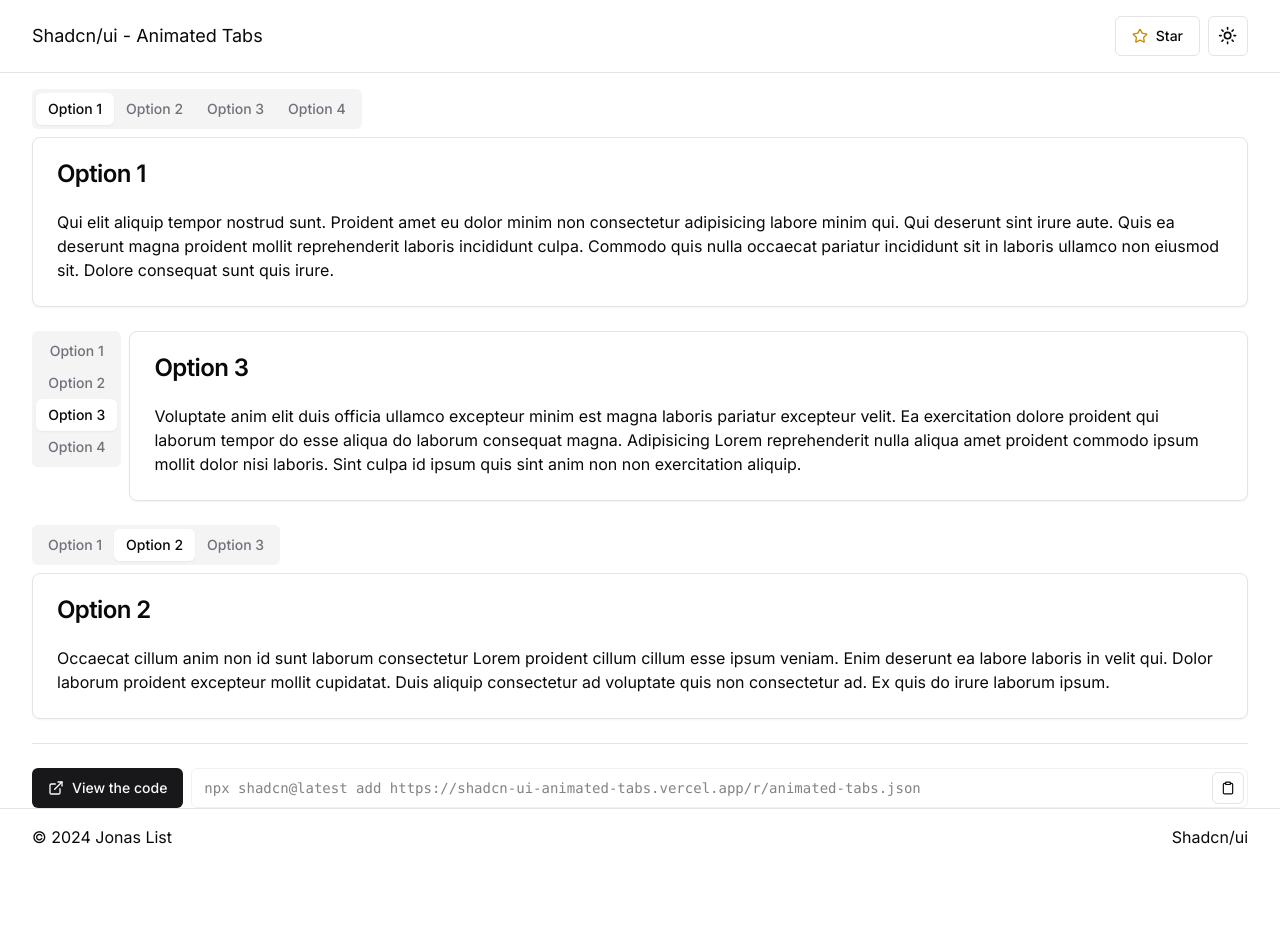
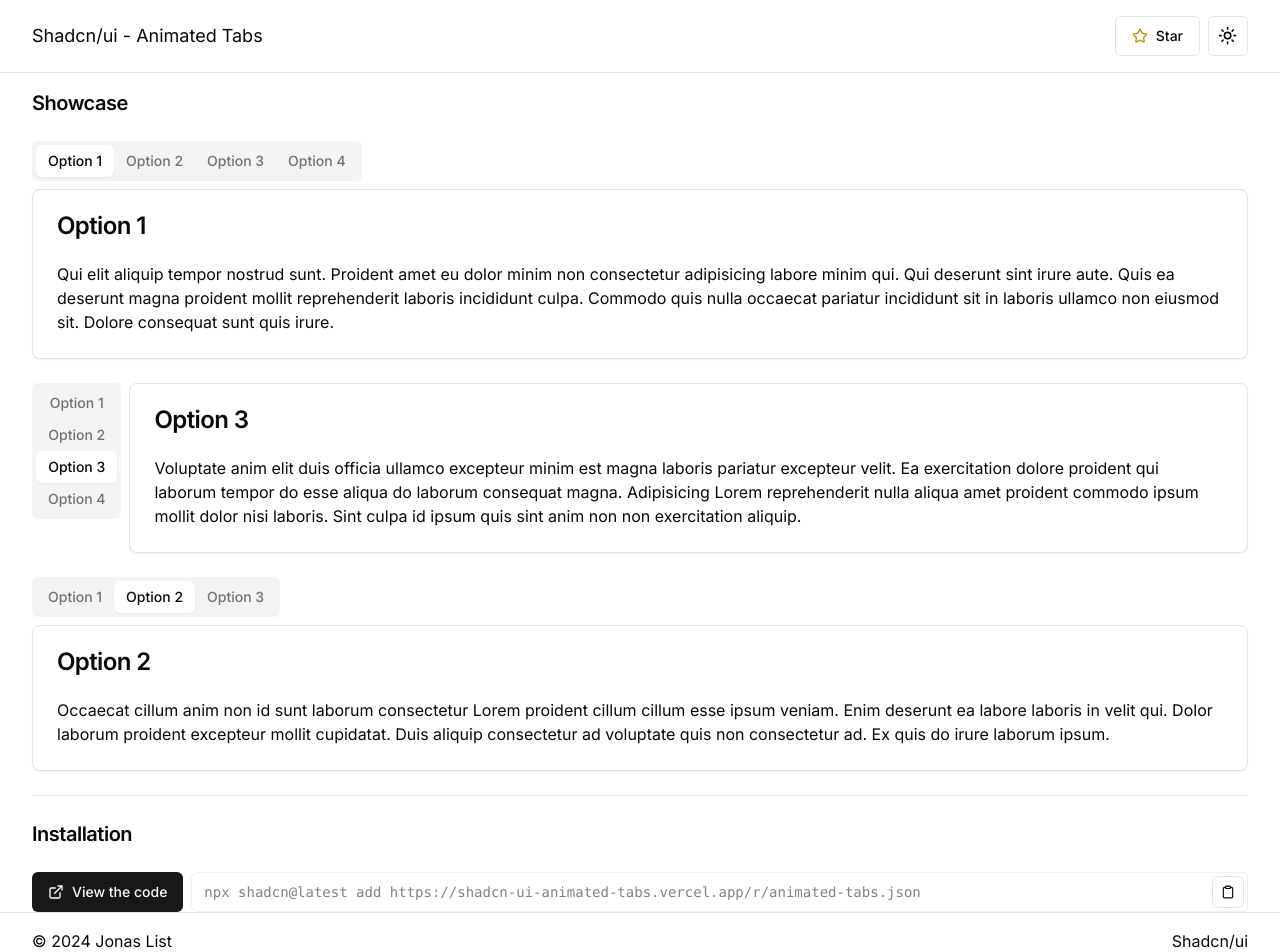
Before and after one commit to list-jonas/shadcn-ui-animated-tabs, a Next.js app: page / in a window 1280 px wide. Shown: the top 952 px of the page. Before the commit the page ends 865 px from the top, so only its background shows below. Built offline with nearby package versions, Linux system fonts and the light colour scheme; no server answers.

Commit message:
Update README and LandingPage to include installation instructions and showcase section

```diff
--- a/src/app/page.tsx
+++ b/src/app/page.tsx
@@ -14,6 +14,10 @@
 const LandingPage = async () => {
   return (
     <main className="container flex flex-col gap-6">
+      <h2 className="scroll-m-20 text-xl font-semibold tracking-tight">
+        Showcase
+      </h2>
+
       {/* Horizontal tabs */}
       <Tabs defaultValue="option1">
         <TabsList>
@@ -36,6 +40,7 @@
           <TabContent name="Option 1" />
         </TabsContent>
       </Tabs>
+
       {/* Vertical tabs */}
       <Tabs
         orientation="vertical"
@@ -83,6 +88,10 @@
 
       <Separator />
 
+      <h2 className="scroll-m-20 text-xl font-semibold tracking-tight">
+        Installation
+      </h2>
+
       <div className="flex flex-row gap-2">
         <Button className="w-min" asChild>
           <Link href="https://github.com/list-jonas/shadcn-ui-animated-tabs/blob/main/registry/animated-tabs/animated-tabs.tsx">
```
Also changed, not shown: 1 other file (tests, documents, lock files or other folders).
